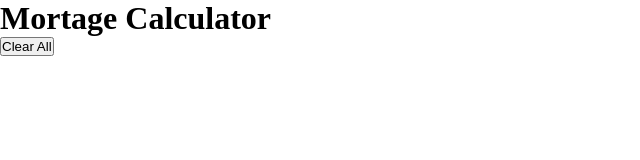
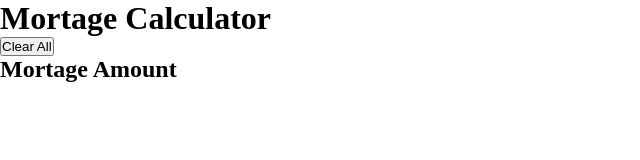
Before and after one commit to MANIZABAYO-Elie/07-09-mortage-repay, a plain HTML site: page index.html in a window 1280 px wide. Shown: the whole page, without its empty margins (0-640 px from the left). Drawn offline with Linux system fonts and the light colour scheme.

Commit message:
file committed

```diff
--- a/index.html
+++ b/index.html
@@ -11,6 +11,7 @@
         <div class="title">
             <h1>Mortage Calculator</h1>
             <button claa="clear-btn">Clear All </button>
+            <h2>Mortage Amount</h2>
         </div>
         <div class="results">
 
```
